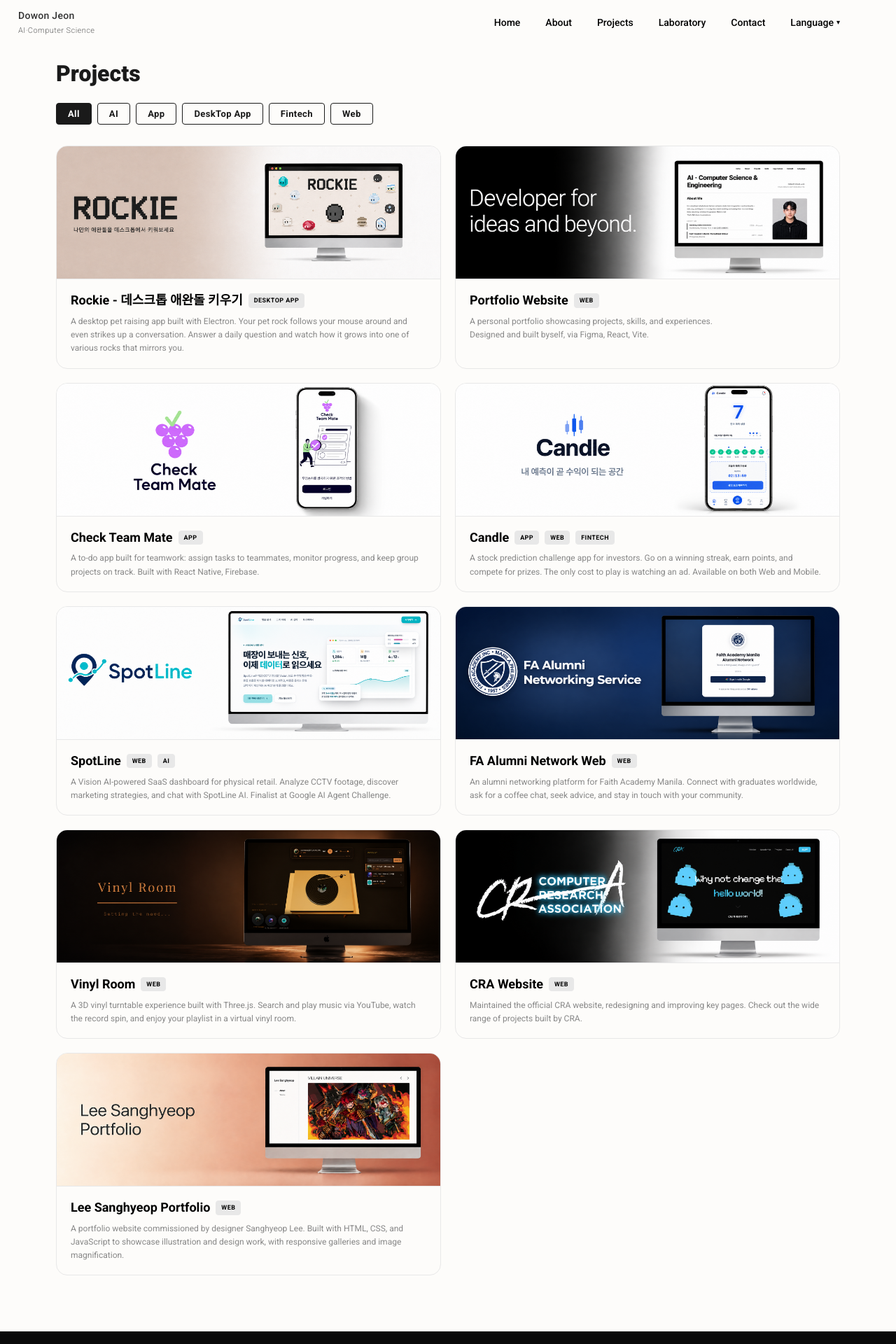
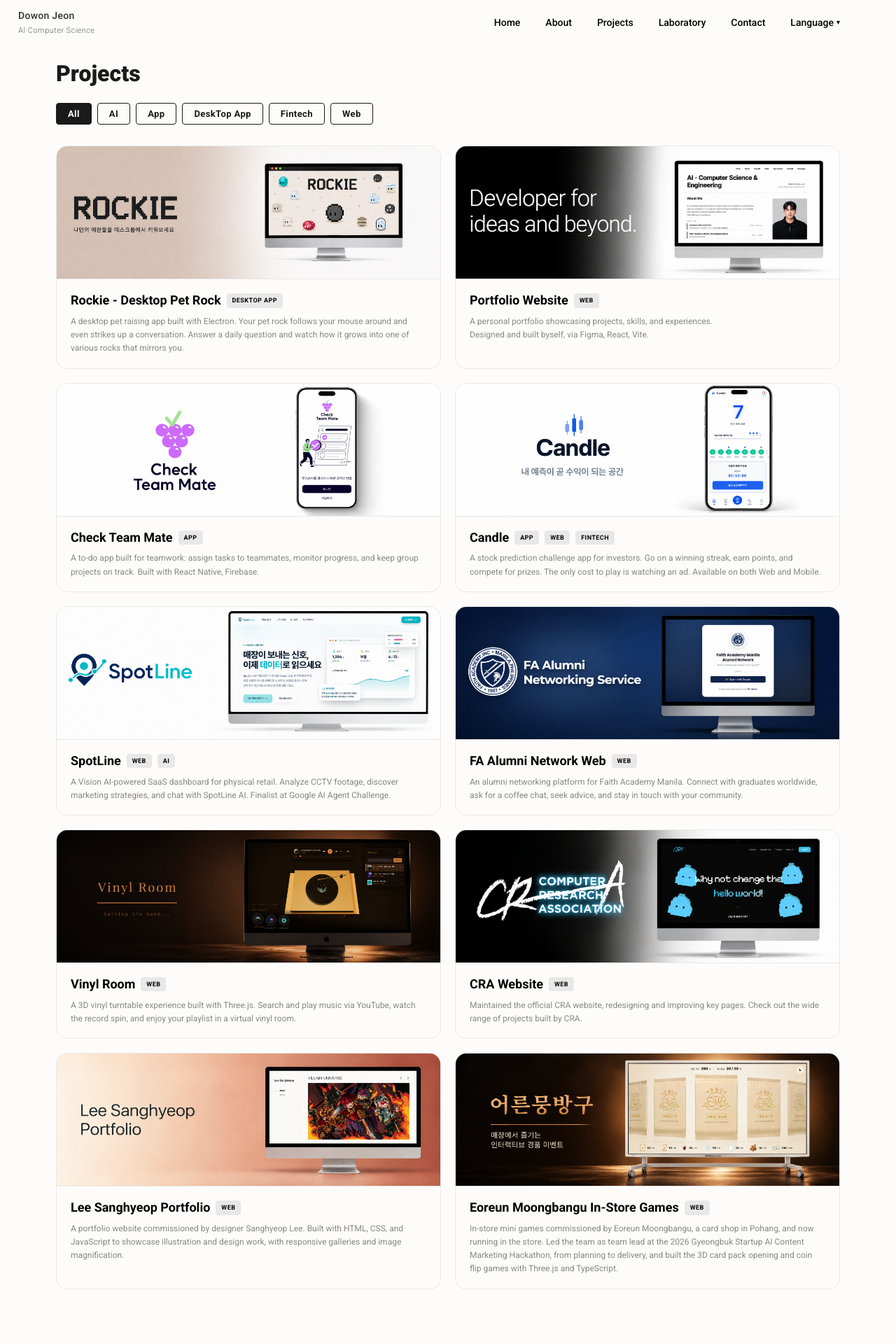
Before and after one commit to jeondowon/PortfolioWeb, a React (Vite) app: page /projects in a window 1280 px wide. Shown: the top 1920 px of the page at 70% size. Built offline with nearby package versions, Linux system fonts and the light colour scheme.

Commit message:
added moongbangu in projects

```diff
--- a/src/constants/index.js
+++ b/src/constants/index.js
@@ -94,6 +94,18 @@
   achievements: [
     {
       date: "2026",
+      title: {
+        en: "2026 Gyeongbuk Startup AI Content Marketing Hackathon",
+        ko: "2026 경북 스타트업 AI 콘텐츠 마케팅 해커톤",
+      },
+      subtitle: {
+        en: "Completed as Team Lead · Client project deployed in store",
+        ko: "팀 대표 수료 · 클라이언트 프로젝트 실매장 도입",
+      },
+      isActive: false,
+    },
+    {
+      date: "2026",
       title: "Google AI Agent Challenge",
       subtitle: { en: "Excellence Award", ko: "우수상 수상" },
       isActive: false,
@@ -113,7 +125,10 @@
 export const PROJECTS = [
   {
     id: 1,
-    title: "Rockie - 데스크톱 애완돌 키우기",
+    title: {
+      en: "Rockie - Desktop Pet Rock",
+      ko: "Rockie - 데스크톱 애완돌 키우기",
+    },
     category: ["DeskTop App"],
     description: {
       en: "A desktop pet raising app built with Electron. Your pet rock follows your mouse around and even strikes up a conversation. Answer a daily question and watch how it grows into one of various rocks that mirrors you.",
@@ -222,6 +237,22 @@
     github: "https://github.com/jeondowon/sanghyeop",
     link: "https://sanghyeop.vercel.app/stages/11-style-revision-04/",
     image: "/images/Sanghyeop.png",
+    available: true,
+  },
+  {
+    id: 10,
+    title: {
+      en: "Eoreun Moongbangu In-Store Games",
+      ko: "어른뭉방구 매장 게임",
+    },
+    category: ["Web"],
+    description: {
+      en: "In-store mini games commissioned by Eoreun Moongbangu, a card shop in Pohang, and now running in the store. Led the team as team lead at the 2026 Gyeongbuk Startup AI Content Marketing Hackathon, from planning to delivery, and built the 3D card pack opening and coin flip games with Three.js and TypeScript.",
+      ko: "포항 어른뭉방구의 의뢰로 제작해 실제 매장에서 운영 중인 게임입니다. 2026 경북 스타트업 AI 콘텐츠 마케팅 해커톤에서 팀 대표로 기획부터 납품까지 전 과정을 이끌었고, 3D 카드팩 뽑기와 코인 플립 게임을 Three.js와 TypeScript로 개발했습니다.",
+    },
+    github: "https://github.com/jeondowon/moonbangoo",
+    link: "https://jeondowon.github.io/moonbangoo/",
+    image: "/images/Moonbangoo-flip.png",
     available: true,
   },
 
--- a/src/pages/ProjectsPage.jsx
+++ b/src/pages/ProjectsPage.jsx
@@ -15,6 +15,7 @@
 
 export default function ProjectsPage() {
   const { lang, setLang } = useLang();
+  const t = (field) => (typeof field === "string" ? field : field[lang]);
   const [activeTag, setActiveTag] = useState("All");
   const [onContact, setOnContact] = useState(false);
   const contactRef = useRef(null);
@@ -119,7 +120,7 @@
                         {project.image ? (
                           <img
                             src={project.image}
-                            alt={project.title}
+                            alt={t(project.title)}
                             className="project-img"
                           />
                         ) : (
@@ -139,7 +140,7 @@
                     {project.available ? (
                       <>
                         <div className="project-title-row">
-                          <h3 className="project-name">{project.title}</h3>
+                          <h3 className="project-name">{t(project.title)}</h3>
                           {project.category.map((cat) => (
                             <span key={cat} className="project-category-tag">
                               {cat.toUpperCase()}
@@ -150,7 +151,7 @@
                       </>
                     ) : (
                       <>
-                        <h3 className="project-name">{project.title}</h3>
+                        <h3 className="project-name">{t(project.title)}</h3>
                         <p className="project-desc">{project.description[lang]}</p>
                         <div className="project-footer">
                           <span className="project-in-progress">
```
Also changed, not shown: public/images/Moonbangoo-flip.png (added).
